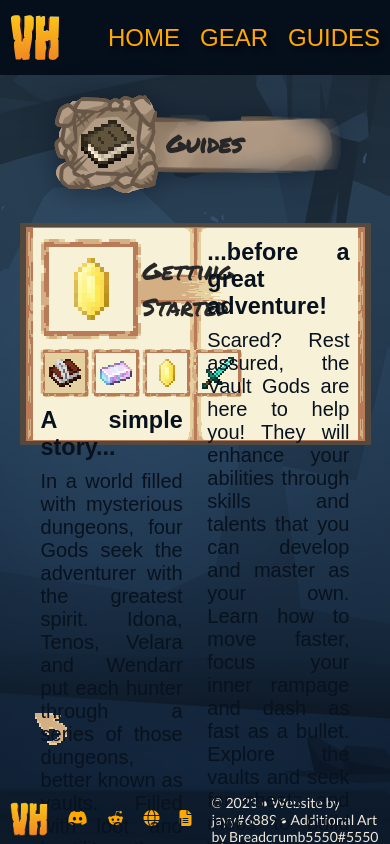
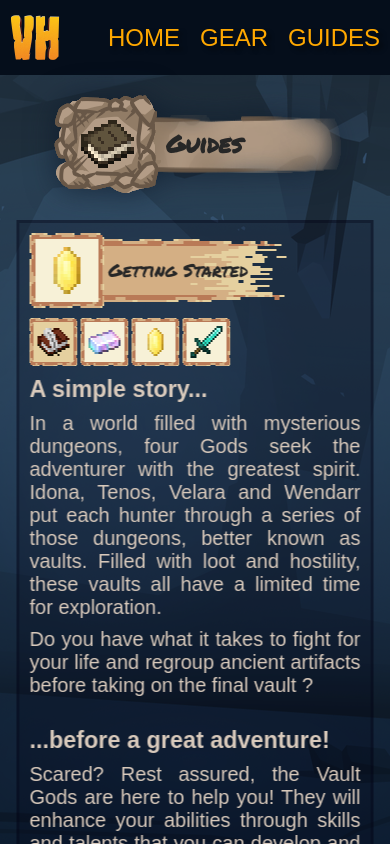
Before and after one commit to jaywithabeanie/VaultHuntersCommunityWebsite, a React (Create React App) app: page /guides/getting-started in a window 390 px wide. Shown: the top 844 px of the page. Built offline with nearby package versions, Linux system fonts and the light colour scheme; a web font is replaced by a local one.

Commit message:
Made pages more mobile compatible

```diff
--- a/package.json
+++ b/package.json
@@ -1,6 +1,6 @@
 {
   "name": "vault-hunters",
-  "version": "1.0.8",
+  "version": "1.1",
   "homepage": "./",
   "private": true,
   "dependencies": {
--- a/src/components/Footer/Footer.scss
+++ b/src/components/Footer/Footer.scss
@@ -12,12 +12,13 @@
   display: flex;
 
   // Position
-  padding-inline: 10px;
+  padding: 15px;
 
   // Size
-  height: 50px;
+  height: 100px;
 
   // Flexbox
+  flex-direction: column;
   justify-content: space-between;
   align-items: center;
   gap: 20px;
@@ -26,10 +27,32 @@
   font-size: 16px;
 
   // Background
-  background-color: var(--background-color-main-75);
+  background-color: var(--background-color-main);
 
   // Border
   box-shadow: -3px -3px 2.5px var(--background-color-main-75);
+
+  // Media Query - Small Screen
+  @media (min-width: $small-screen-size) {
+
+    // Background
+    background-color: var(--background-color-main-75);
+
+  }
+
+  // Media Query - Medium Screen
+  @media (min-width: $medium-screen-size) {
+
+    // Position
+    padding-block: 0;
+
+    // Size
+    height: 50px;
+
+    // Flexbox
+    flex-direction: row;
+
+  }
 
 }
 
@@ -45,22 +68,38 @@
   display: flex;
 
   // Size
-  height: 100%;
+  width: 100%;
 
   // Flexbox
-  justify-content: space-between;
+  justify-content: center;
   align-items: center;
   gap: 20px;
 
   // Font
   font-family: var(--font-secondary);
 
+  @media (min-width: $small-screen-size) {
+
+    width: unset;
+    height: 100%;
+
+  }
+
 
   & .logo {
+
+    // Display
+    display: none;
 
     // Size
     height: 70%;
     aspect-ratio: 800/746;
+
+    @media (min-width: $medium-screen-size) {
+
+      display: block;
+
+    }
 
   }
 
@@ -124,4 +163,6 @@
   font-size: 14px;
   color: var(--color-text-main);
 
+  text-align: center;
+
 }
--- a/src/components/Slider.scss
+++ b/src/components/Slider.scss
@@ -54,7 +54,7 @@
         background: transparent;
         outline: none;
 
-        display: none;
+        // display: none;
 
         @media (min-width: 720px) {
 
--- a/src/components/container/book/Book.js
+++ b/src/components/container/book/Book.js
@@ -73,6 +73,7 @@ function Book (props) {
 
     // Return component
     return (
+        <div className='content-container no-large'>
             <div className='container-book background-parent'>
                 <img src={book_background} className='background'/>
                 { currentPage !== undefined &&
@@ -145,6 +146,7 @@ function Book (props) {
                     </div> */}
                 </div>
             </div>
+        </div>
     );
 
 }
--- a/src/components/container/book/Book.scss
+++ b/src/components/container/book/Book.scss
@@ -9,12 +9,36 @@
 .container-book {
 
     // Position
-    margin: 30px auto;
+    margin: 0px auto 40px;
 
     // Size
     width: 90%;
     max-width: 850px;
-    aspect-ratio: 278/176;
+
+    @media (min-width: $large-screen-size) {
+
+        // Position
+        margin: 30px auto;
+
+        // Size
+        aspect-ratio: 278/176;
+
+    }
+
+
+    & > .background {
+
+        // Display
+        display: none;
+
+        @media (min-width: $large-screen-size) {
+
+            // Display
+            display: block;
+
+        }
+
+    }
 
 
     & .background {
@@ -31,13 +55,20 @@
 
         position: absolute;
 
-        left: 4.5%;
-        bottom: 3%;
+        left: 0;
+        bottom: -40px;
 
         width: 32px;
         aspect-ratio: 1/1;
 
         image-rendering: pixelated;
+
+        @media (min-width: $large-screen-size) {
+
+            left: 4.5%;
+            bottom: 3%;
+
+        }
 
     }
 
@@ -47,19 +78,30 @@
         // Display
         display: flex;
 
-        // Position
-        padding: 4.5% 6%;
-
         // Size
         width: 100%;
-        height: calc(100% - 12%);
 
         // Flexbox
-        gap: 8%;
+        flex-direction: column;
+        gap: 30px;
 
         // Font
         font-family: var(--font-secondary);
-        color: var(--color-text-secondary);
+        color: #d8c9bb;
+
+        @media (min-width: $large-screen-size) {
+
+            height: calc(100% - 12%);
+
+            // Position
+            padding: 4.5% 6%;
+
+            flex-direction: row;
+            gap: 8%;
+
+            color: var(--color-text-secondary)
+
+        }
 
 
         & .page-1,
@@ -72,7 +114,7 @@
             z-index: 0;
 
             // Size
-            width: 46%;
+            width: 100%;
             height: 100%;
 
             // Flexbox
@@ -85,6 +127,12 @@
 
             // Transform
             transform-style: preserve-3d;
+
+            @media (min-width: $large-screen-size) {
+
+                width: 46%;
+
+            }
 
         }
 
@@ -104,14 +152,20 @@
     display: flex;
 
     // Size
-    width: 100%;
-    height: calc((100% - 40px) / 4);
+    height: 75px;
 
     // Flexbox
     align-items: center;
 
     // Transform
     transform-style: preserve-3d;
+
+    @media (min-width: $large-screen-size) {
+
+        width: 100%;
+        height: calc((100% - 40px) / 4);
+
+    }
 
 
     & > :first-child {
@@ -181,6 +235,9 @@
         margin-left: -3%;
         aspect-ratio: 79/26;
 
+        // Size
+        height: 80%;
+
         // Flexbox
         align-items: center;
         flex-grow: 1;
@@ -198,8 +255,14 @@
 
             // Font
             font-family: var(--font-title);
-            font-size: 24px;
+            font-size: 18px;
             color: #272727;
+
+            @media (min-width: $large-screen-size) {
+
+                font-size: 24px;
+
+            }
 
         }
 
--- a/src/components/content/Content.scss
+++ b/src/components/content/Content.scss
@@ -1,3 +1,7 @@
+// Stylesheets
+@import '../../style.scss';
+
+
 /* Style container */
 .content-container {
 
@@ -6,7 +10,7 @@
 
     /* Position */
     margin: 30px 50vw;
-    padding: 30px 30px;
+    padding: 10px;
 
     /* Size */
     width: min(900px, 90%);
@@ -27,6 +31,19 @@
     gap: 10px;
 
 
+    &.no-large {
+
+        @media (min-width: $large-screen-size) {
+
+            margin-block: 0;
+            padding: 0;
+            background: none;
+            outline: none;
+
+        }
+
+    }
+
 
 }
 
--- a/src/components/pages/gear/Gear.scss
+++ b/src/components/pages/gear/Gear.scss
@@ -1,3 +1,8 @@
+// Stylesheets
+@import '../../../style.scss';
+
+
+
 .gear-pieces {
 
     // Display
@@ -6,6 +11,9 @@
     // Position
     margin-top: 15px;
     margin-left: 50vw;
+
+    // Size
+    width: 90%;
 
     // Flexbox
     justify-content: center;
@@ -44,12 +52,37 @@
 
     display: flex;
 
+    flex-direction: column;
+    gap: 20px;
     justify-content: space-between;
+
+    // Media Query - Medium Screen
+    @media (min-width: $medium-screen-size) {
+
+        flex-direction: row;
+
+    }
 
 }
 
 .content-title .slider-container {
 
-    align-items: flex-end;
+    width: fit-content;
+
+    align-items: flex-start;
+
+    // Media Query - Medium Screen
+    @media (min-width: $medium-screen-size) {
+
+        align-items: flex-end;
+
+    }
+
+
+    & #slider {
+
+        width: 100%;
+
+    }
 
 }
--- a/src/components/pages/gear/Modifier/Modifier.scss
+++ b/src/components/pages/gear/Modifier/Modifier.scss
@@ -1,3 +1,8 @@
+// Stylesheets
+@import '../../../../style.scss';
+
+
+
 // Style modifier
 .gear-modifier {
 
@@ -54,6 +59,9 @@
 
     // Position
     padding: 10px;
+
+    // Size
+    width: 100%;
 
     // Flexbox
     justify-content: space-between;
@@ -141,11 +149,18 @@
 
     & .gear-modifier-odds {
 
-        // Position
-        // margin-right: 20px;
+        // Display
+        display: none;
 
         // Font
         font-size: 17px;
+
+        @media (min-width: 720px) {
+
+            // Display
+            display: block;
+
+        }
 
     }
 
@@ -173,25 +188,33 @@
     display: flex;
 
     // Flexbox
+    flex-direction: column;
     gap: 5px;
 
     // Font
     color: white;
 
+    @media (min-width: $small-screen-size) {
+
+        // Flexbox
+        flex-direction: row;
+
+    }
+
 }
 
 .gear-modifier .gear-modifier-data .gear-modifier-values .modifier-display-for-tier {
 
-    // Display
-    display: none;
-
     // Font
     font-weight: bold;
 
-    @media (min-width: 720px) {
+    // Flexbox
+    order: -1;
 
-        // Display
-        display: block;
+    @media (min-width: $small-screen-size) {
+
+        // Flexbox
+        order: 0;
 
     }
 
@@ -209,6 +232,15 @@
     display: flex;
 
     justify-content: space-between;
+    flex-direction: column;
+    gap: 10px;
+
+    // Media Query - Small Screen
+    @media (min-width: $small-screen-size) {
+
+        flex-direction: row;
+
+    }
 
 
     &:not(:first-of-type) {
@@ -229,7 +261,15 @@
 
     display: flex;
 
+    flex-direction: column;
     gap: 5px;
+
+    @media (min-width: $medium-screen-size) {
+
+        // Flexbox
+        flex-direction: row;
+
+    }
 
 }
 
--- a/src/css/components/pages/Home.scss
+++ b/src/css/components/pages/Home.scss
@@ -1,5 +1,7 @@
-// Initiate variables
-$large-screen-size: 1000px;
+// Stylesheets
+@import '../../../style.scss';
+
+
 
 /* Style main container */
 .container {
@@ -132,12 +134,26 @@ $large-screen-size: 1000px;
     /* Font */
     font-family: var(--font-title);
     color: #272727;
-    font-size: 24px;
+    font-size: 14px;
     font-weight: bold;
     line-height: 100%;
 
     // Other
     z-index: 1;
+
+    @media (min-width: $extra-small-screen-size) {
+
+        // Font
+        font-size: 18px;
+
+    }
+
+    @media (min-width: $small-screen-size) {
+
+        // Font
+        font-size: 24px;
+
+    }
 
 }
 
--- a/src/style.scss
+++ b/src/style.scss
@@ -25,6 +25,7 @@
 /// ┃ Global Variables ┃
 /// ╹━━━━━━━━━━━━━━━━━━╹
 
+$extra-small-screen-size: 400px;
 $small-screen-size: 480px;
 $medium-screen-size: 720px;
 $large-screen-size: 1000px;
@@ -92,10 +93,18 @@ main {
   display: flex;
 
   // Size
-  min-height: calc(100vh - 75px - 50px);
+  min-height: calc(100vh - 75px - 100px);
 
   // Flexbox
   flex-direction: column;
+
+  // Media Query - Medium Screen
+  @media (min-width: $medium-screen-size) {
+
+    // Size
+    min-height: calc(100vh - 75px - 50px);
+
+  }
 
   // Media Query - Large Screen
   @media (min-width: $large-screen-size) {
@@ -284,6 +293,9 @@ input[type='radio']:checked + label {
 
 .tooltip {
 
+  // Display
+  display: none;
+
   // Position
   position: absolute;
   top: -30px;
@@ -308,4 +320,10 @@ input[type='radio']:checked + label {
   visibility: hidden;
   white-space: nowrap;
 
+  @media (min-width: $medium-screen-size) {
+
+    display: block;
+
+  }
+
 }
```
Lines whose indentation alone changed are shown as unchanged.
